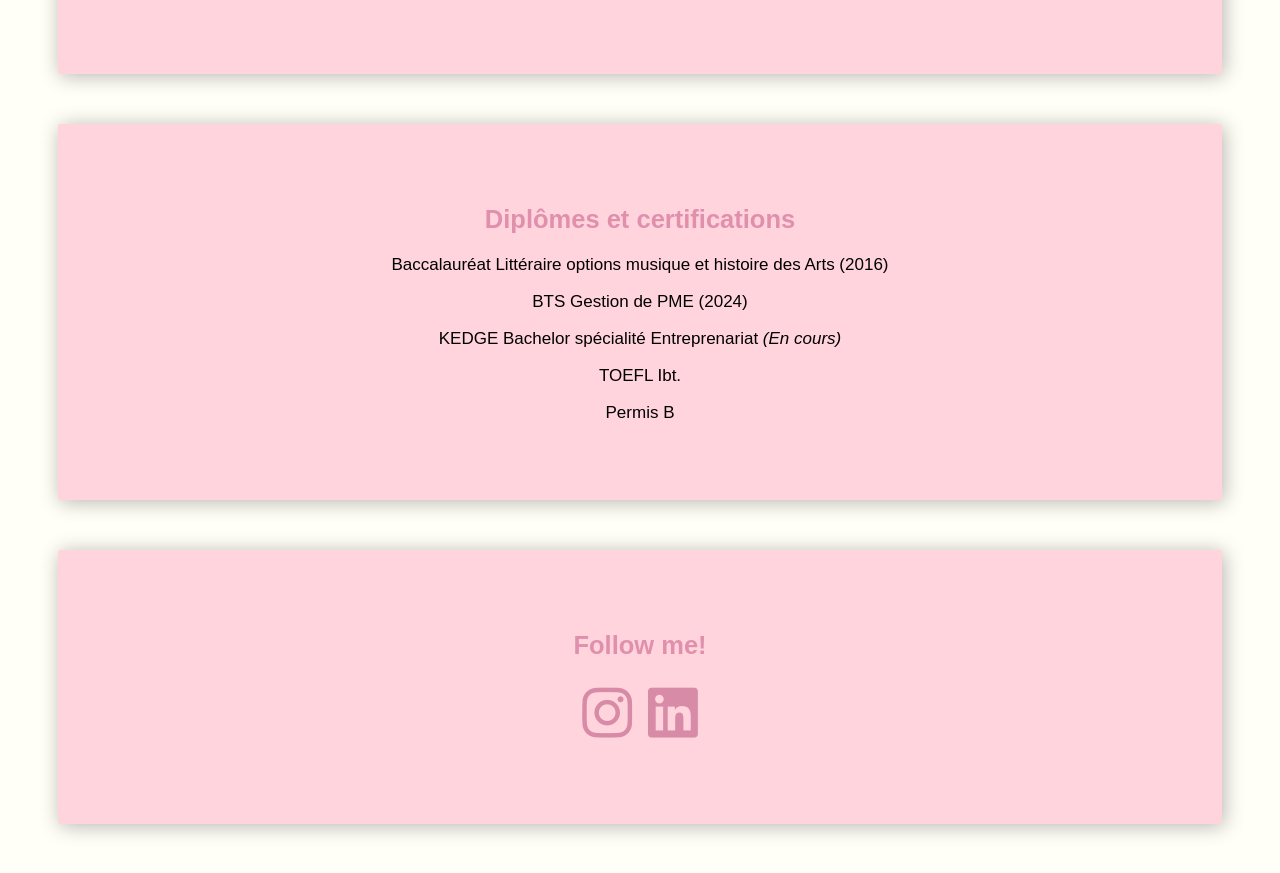
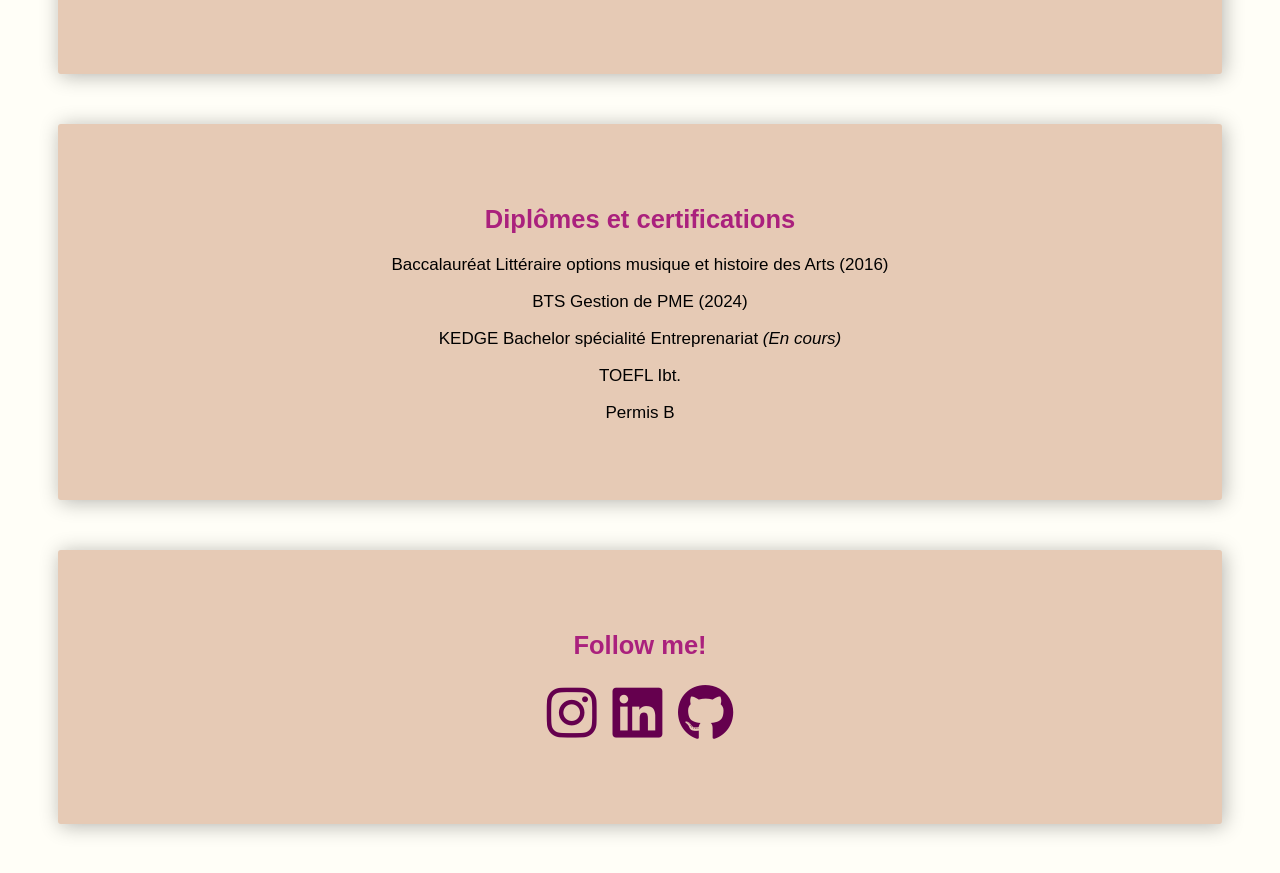
Before and after one commit to sarahbenita/My-profile, a plain HTML site: page index.html in a window 1280 px wide. Shown: the part 1585-2458 px from the top of the page. Drawn offline with Linux system fonts and the light colour scheme.

Commit message:
Ajout lien vers github et modification des coloris.

```diff
--- a/index.html
+++ b/index.html
@@ -66,6 +66,9 @@
 				<a target="_blank" href="https://www.linkedin.com/in/sarah-benita-534518129/">
 					<i class="fa-brands fa-linkedin"></i>
 				</a>
+				<a target="_blank" href="https://github.com/sarahbenita">
+					<i class="fa-brands fa-github"></i>
+				</a>
 			</li>
 		</ul>
 	</div>
--- a/style.css
+++ b/style.css
@@ -10,13 +10,13 @@ h1{color: rgba(240, 157, 149 / 1.0) ;
 	font-size:32px ;
 	letter-spacing: 1px;
 	padding: 1px 14px}
-h2{color: #E090AD;}
+h2{color: #AA217D;}
 a{
 	font-size: 57px;
 	text-decoration: none;
-	color:#D88BA7;
+	color:#65004E;
 }
-a:hover{color:#075F53;
+a:hover{color:#B65382;
 	transition: 0.3}
 
 .container{
@@ -24,7 +24,7 @@ a:hover{color:#075F53;
 	margin: 40px;
 }
 .cadre {
-	background: #FFD4DD;
+	background: #E6CAB5;
 	padding: 60px;
 	margin: 50px;
 	border: 1px ;
@@ -37,8 +37,8 @@ a:hover{color:#075F53;
   100% { opacity: 1; }
 }
 .img-circle{
-	border-radius: 50%;
-	box-shadow: 5px 5px 5px #DAC4D0;
+	border-radius: 60%;
+	box-shadow: 7px 7px 10px #65004E;
 
 }
 .img-resize {
```
